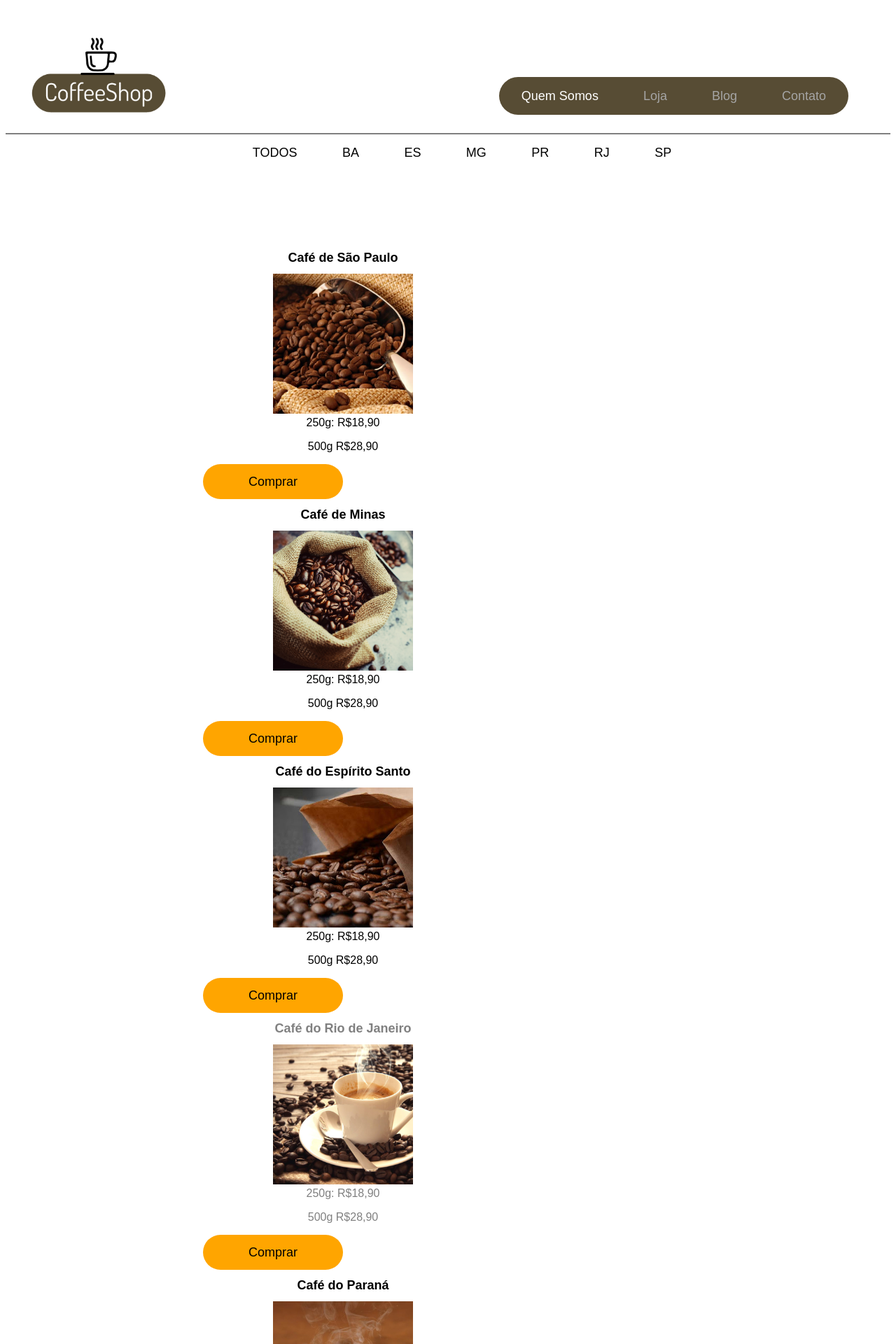
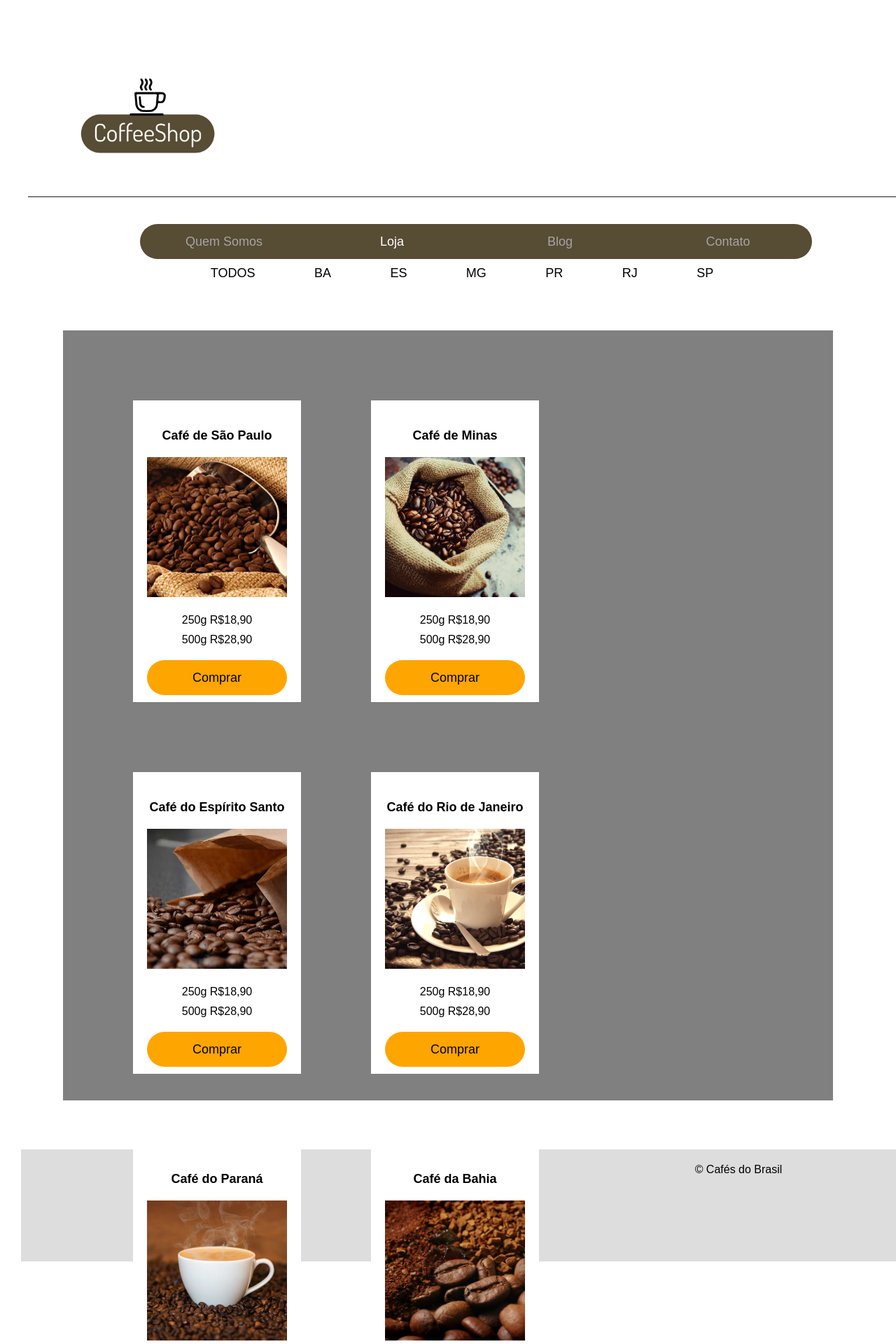
Before and after one commit to menezesmario/recode_pro, a PHP site: page / in a window 1280 px wide. Shown: the top 1920 px of the page at 70% size. Run offline with PHP 8.4, Linux system fonts and the light colour scheme.

Commit message:
javascript 1

```diff
--- a/javaScript/lojaUM-javaScript/css/style.css
+++ b/javaScript/lojaUM-javaScript/css/style.css
@@ -1,9 +1,15 @@
+* {
+  border: 0px solid gray;
+  margin: 10px;
+}
+
 body {
   font-family: 'Arial', Courier, monospace;
+  display: block;
 }
 
 .header {
-  padding: 20px;
+  padding: 50px;
   text-align: center;
   background: rgb(255, 255, 255);
   margin-top: 20px;
@@ -16,10 +22,9 @@ body {
 }
 
 .header a {
-float: left;
+  float: left;
   color: rgb(165, 165, 165);
   text-align: center;
-  padding: 12px;
   text-decoration: none;
   font-size: 18px;
   line-height: 30px;
@@ -31,15 +36,14 @@ float: left;
 }
 
 .header a.active {
+  color: rgb(255, 255, 255);
 
-  color: rgb(255, 255, 255);
-  border-radius: 30px;
   margin-left: 20px;
   margin-right: 20px;
 }
 
-.top-nav{
-  background-color: #574C34 ;
+.menu {
+  background-color: #574c34;
   float: right;
   vertical-align: bottom;
   margin-top: 70px;
@@ -47,24 +51,24 @@ float: left;
   border-radius: 30px;
 }
 
-.top-nav a {
+nav a {
   margin-left: 20px;
   margin-right: 20px;
+  width: 200px;
 }
 
 .divisor {
   width: 100%;
   background-color: gray;
   height: 2px;
+  margin: 20px;
 }
 
 .categorias {
   height: 100px;
-
 }
 
 .lista-categorias {
-
   text-align: center;
   vertical-align: middle;
 }
@@ -73,55 +77,54 @@ float: left;
   display: inline;
   padding: 30px;
   font-size: large;
+  cursor: pointer;
+}
 
+.container {
+  padding: 50px;
+  text-align: center;
+  margin: auto;
+  padding: 50px;
 }
 
 .products-container {
+  background: gray;
+  --margin-top: 20px;
   text-align: center;
-  background: rgb(255, 255, 255);
-  margin-top: 20px;
-  height: 1000
-  px;
-
+  padding: 50px;
+  --margin: 50px;
+  height: 1000px;
 }
 
-.shop-row {
-  float: center;
-  margin-right: 300px;
-  display: inline-block;
-
+.product-box {
+  border: 1px white;
+  background-color: white;
+  position: relative;
+  --display: inline;
+  float: left;
+  margin: 50px;
 }
 
-.shop-column {
-  display: inline;
-  float: center;
-  margin: 100px;
+.product-box h1 {
+  font-size: 18px;
+  margin-top: 40px;
 }
 
-.shop-column h1 {
-  font-size: 18px;
-}
-
-.shop-column img {
+.product-box img {
   text-align: center;
-  width: 200px;
-  height: 200px;
   object-fit: cover;
   object-position: center;
+  cursor: pointer;
 }
 
 .prod-resume {
-  margin: 0;
 }
 
 .products-container button {
-  align-content: center;
   background-color: orange;
   width: 200px;
   height: 50px;
   border-radius: 25px;
-  padding: auto;
-  vertical-align: center;
   border: none;
   font-size: 18px;
   cursor: pointer;
@@ -136,10 +139,12 @@ float: left;
   padding: 20px;
   text-align: center;
   background: #ddd;
-  margin-top: 1100px;
   height: 120px;
+  --position: absolute;
+  bottom: 0;
+  width: 100%;
+  --margin-top: 1000px;
 }
-
 
 // Product Page
 
@@ -158,7 +163,7 @@ float: left;
   margin: 0.2%;
 }
 
-.product-column{
+.product-column {
   width: 78%;
   float: left;
   background-color: rgb(255, 255, 255);
@@ -184,7 +189,7 @@ float: left;
 }
 
 .product-info {
-  margin-top: 50px ;
+  margin-top: 50px;
   float: left;
 }
 
@@ -229,27 +234,3 @@ float: left;
   font-weight: bold;
   margin-top: 20px;
 }
-
-
-
-
-
-<div class="header">
-      <a href="#default" class="logo"
-        ><img src="./img/coffeeshop-logo.png" alt=""
-      /></a>
-
-    </div>
-    <div class="products-container">
-      <div class="shop-row">
-        <div class="shop-column">
-          <h1>Café de Minas</h1>
-          <img src="./img/cafe-de-minas.jpg" alt="" />
-          <div class="prod-resume">
-            250g: R$18,90
-            <p>500g R$28,90</p>
-          </div>
-          <div class="buy-button">Comprar</div>
-        </div>
-      </div>
-    </div>
--- a/javaScript/lojaUM-javaScript/index.html
+++ b/javaScript/lojaUM-javaScript/index.html
@@ -9,107 +9,133 @@
   </head>
   <body>
     <div class="header">
-      <div class="image-logo"><a href="index.html" class="logo"
+      <div class="image-logo">
+        <a href="index.html" class="logo"
           ><img src="./img/coffeeshop-logo.png" alt=""
         /></a>
       </div>
-      <div class="top-nav">
-        <a class="active" href="./quem-somos.html">Quem Somos</a>
+      <nav class="menu">
+        <a href="./quem-somos.html">Quem Somos</a>
 
-        <a href="./index.html">Loja</a>
+        <a class="active" href="./index.html">Loja</a>
 
         <a href="./blog.html">Blog</a>
         <a href="./contato.html">Contato</a>
+      </nav>
+    </div>
+    <div class="divisor"></div>
+    <main>
+      <section class="categorias">
+        <ul class="lista-categorias">
+          <li onclick="exibir_todos()" class="categoria">TODOS</li>
+          <li onclick="exibir_categoria('ba')" class="categoria">BA</li>
+          <li onclick="exibir_categoria('es')" class="categoria">ES</li>
+          <li onclick="exibir_categoria('mg')" class="categoria">MG</li>
+          <li onclick="exibir_categoria('pr')" class="categoria">PR</li>
+          <li onclick="exibir_categoria('rj')" class="categoria">RJ</li>
+          <li onclick="exibir_categoria('sp')" class="categoria">SP</li>
+        </ul>
+      </section>
+      <div class="container">
+        <section class="products-container">
+          <div class="product-box" id="sp">
+            <h1>Café de São Paulo</h1>
+            <img
+              src="./img/cafe-de-sao-paulo.jpg"
+              alt=""
+              width="200px"
+              height="200px"
+              onclick="destaque(this)"
+            />
+            <p>250g R$18,90</p>
+            <p>500g R$28,90</p>
+            <a href="./cafe-de-sao-paulo.html"
+              ><button style="cursor: " pointer;>Comprar</button></a
+            >
           </div>
 
-    </div>
-    <div class="divisor"></div>
-
-    <div class="categorias">
-    <ul class="lista-categorias">
-      <li onclick="exibir_todos()" style="cursor:pointer;" class="categoria">TODOS</li>
-      <li onclick="exibir_categoria('ba')" style="cursor:pointer;" class="categoria">BA</li>
-      <li onclick="exibir_categoria('es')" style="cursor:pointer;"  class="categoria">ES</li>
-      <li onclick="exibir_categoria('mg')" style="cursor:pointer;" class="categoria">MG</li>
-      <li onclick="exibir_categoria('pr')" style="cursor:pointer;" class="categoria">PR</li>
-      <li onclick="exibir_categoria('rj')" style="cursor:pointer;" class="categoria">RJ</li>
-      <li onclick="exibir_categoria('sp')" style="cursor:pointer;" class="categoria">SP</li>
-    </ul>
+          <div class="product-box" id="mg">
+            <h1>Café de Minas</h1>
+            <img
+              src="./img/cafe-de-minas.jpg"
+              alt=""
+              width="200px"
+              height="200px"
+              onclick="destaque(this)"
+            />
+            <p>250g R$18,90</p>
+            <p>500g R$28,90</p>
+            <a href="./cafe-de-minas.html">
+              <button style="cursor: " pointer;>Comprar</button>
+            </a>
           </div>
 
-    <div class="products-container">
-      <div class="shop-row">
-
-          <div class="shop-column" id="sp">
-          <h1>Café de São Paulo</h1>
-         <img src="./img/cafe-de-sao-paulo.jpg" alt="" width="200px"  onclick="destaque(this)" ></a>
-          <div class="prod-resume">
-            250g: R$18,90
+          <div class="product-box" id="es">
+            <h1>Café do Espírito Santo</h1>
+            <img
+              src="./img/cafe-do-espirito-santo.jpg"
+              alt=""
+              width="200px"
+              height="200px"
+              onclick="destaque(this)"
+            />
+            <p>250g R$18,90</p>
             <p>500g R$28,90</p>
-          </div>
-          <a href="./cafe-de-sao-paulo.html"><button style= cursor: pointer;>Comprar</button></a>
+            <a href="./cafe-do-espirito-santo.html">
+              <button style="cursor: " pointer;>Comprar</button>
+            </a>
           </div>
 
-
-        <div class="shop-column" id="mg">
-          <h1>Café de Minas</h1>
-          <img src="./img/cafe-de-minas.jpg" alt="" width="200px" onclick="destaque(this)">
-          <div class="prod-resume">
-            250g: R$18,90
+          <div class="product-box" id="rj">
+            <h1>Café do Rio de Janeiro</h1>
+            <img
+              src="./img/cafe-do-rio-de-janeiro.jpg"
+              alt=""
+              width="200px"
+              height="200px"
+              onclick="destaque(this)"
+            />
+            <p>250g R$18,90</p>
             <p>500g R$28,90</p>
-          </div>
-          <a href="./cafe-de-minas.html"><button style= cursor: pointer;>Comprar</button></a>
+            <a href="./cafe-do-rio-de-janeiro.html">
+              <button style="cursor: " pointer;>Comprar</button>
+            </a>
           </div>
 
-
-        <div class="shop-column" id="es">
-          <h1>Café do Espírito Santo</h1>
-          <img src="./img/cafe-do-espirito-santo.jpg" alt="" width="200px" onclick="destaque(this)">
-          <div class="prod-resume">
-            250g: R$18,90
+          <div class="product-box" id="pr">
+            <h1>Café do Paraná</h1>
+            <img
+              src="./img/cafe-do-parana.jpg"
+              alt=""
+              width="200px"
+              height="200px"
+              onclick="destaque(this)"
+            />
+            <p>250g R$18,90</p>
             <p>500g R$28,90</p>
-          </div>
-          <a href="./cafe-do-espirito-santo.html"><button style= cursor: pointer;>Comprar</button></a>
+            <a href="./cafe-do-parana.html">
+              <button style="cursor: " pointer;>Comprar</button>
+            </a>
           </div>
 
-
-     <!-- </div>
-      <div class="shop-row"> -->
-        <a href="./cafe-do-rio-de-janeiro.html"><div class="shop-column" id="rj">
-          <h1>Café do Rio de Janeiro</h1>
-          <img src="./img/cafe-do-rio-de-janeiro.jpg" alt="" width="200px" onclick="destaque(this)">
-          <div class="prod-resume">
-            250g: R$18,90
+          <div class="product-box" id="ba">
+            <h1>Café da Bahia</h1>
+            <img
+              src="./img/cafe-da-bahia.jpg"
+              alt=""
+              width="200px"
+              height="200px"
+              onclick="destaque(this)"
+            />
+            <p>250g R$18,90</p>
             <p>500g R$28,90</p>
+            <a href="cafe-da-bahia.html">
+              <button style="cursor: " pointer;>Comprar</button>
+            </a>
           </div>
-          <button style= cursor: pointer;>Comprar</button></a>
+        </section>
       </div>
-
-
-        <div class="shop-column" id="pr">
-          <h1>Café do Paraná</h1>
-          <img src="./img/cafe-do-parana.jpg" alt="" width="200px" onclick="destaque(this)">
-          <div class="prod-resume">
-            250g: R$18,90
-            <p>500g R$28,90</p>
-          </div>
-          <a href="./cafe-do-parana.html"><button style= cursor: pointer;>Comprar</button></a>
-        </div>
-        <div class="shop-column" id="ba">
-          <h1>Café da Bahia</h1>
-          <img src="./img/cafe-da-bahia.jpg" alt="" width="200px" onclick="destaque(this)">
-          <div class="prod-resume">
-            250g: R$18,90
-            <p>500g R$28,90</p>
-          </div>
-          <a href="cafe-da-bahia.html"><button style= cursor: pointer;>Comprar</button></a>
-        </div>
-
-
-      <!-- </div> -->
-
-
-    </div>
-    <div class="footer">© Cafés do Brasil</footer>
+    </main>
+    <div class="footer">© Cafés do Brasil</div>
   </body>
 </html>
--- a/javaScript/lojaUM-javaScript/js/script.js
+++ b/javaScript/lojaUM-javaScript/js/script.js
@@ -1,5 +1,5 @@
 function exibir_categoria(categoria) {
-  let elementos = document.getElementsByClassName('shop-column');
+  let elementos = document.getElementsByClassName('product-box');
   console.log(elementos);
   for (let i = 0; i < elementos.length; i++) {
     console.log(elementos[i].id);
@@ -12,16 +12,18 @@ function exibir_categoria(categoria) {
 }
 
 let exibir_todos = () => {
-  let elementos = document.getElementsByClassName('shop-column');
+  let elementos = document.getElementsByClassName('product-box');
   for (let i = 0; i < elementos.length; i++) {
     elementos[i].style = 'display: block';
   }
 };
 
 let destaque = (imagem) => {
-  console.log(imagem);
-  if (imagem.width == 400) {
+  if (imagem.width == 400 && imagem.height == 400) {
     imagem.width = 200;
+    imagem.height = 200;
+  } else {
+    imagem.width = 400;
+    imagem.height = 400;
   }
-  imagem.width = 400;
 };
```
Also changed, not shown: javaScript/lojaUM-javaScript/blog.html (+6 -5 lines), javaScript/lojaUM-javaScript/cafe-da-bahia.html (+20 -6 lines), javaScript/lojaUM-javaScript/cafe-de-minas.html (+6 -5 lines), javaScript/lojaUM-javaScript/cafe-de-sao-paulo.html (+6 -5 lines), javaScript/lojaUM-javaScript/cafe-do-espirito-santo.html (+9 -7 lines), javaScript/lojaUM-javaScript/cafe-do-rio-de-janeiro.html (+7 -5 lines), javaScript/lojaUM-javaScript/contato.html (+6 -5 lines), javaScript/lojaUM-javaScript/quem-somos.html (+6 -5 lines). Lines whose indentation alone changed are shown as unchanged.
